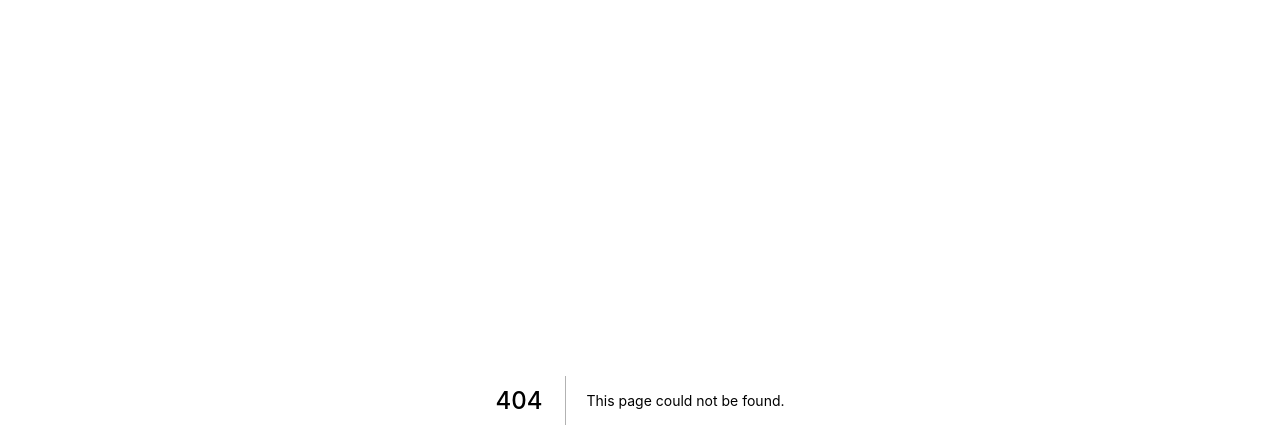
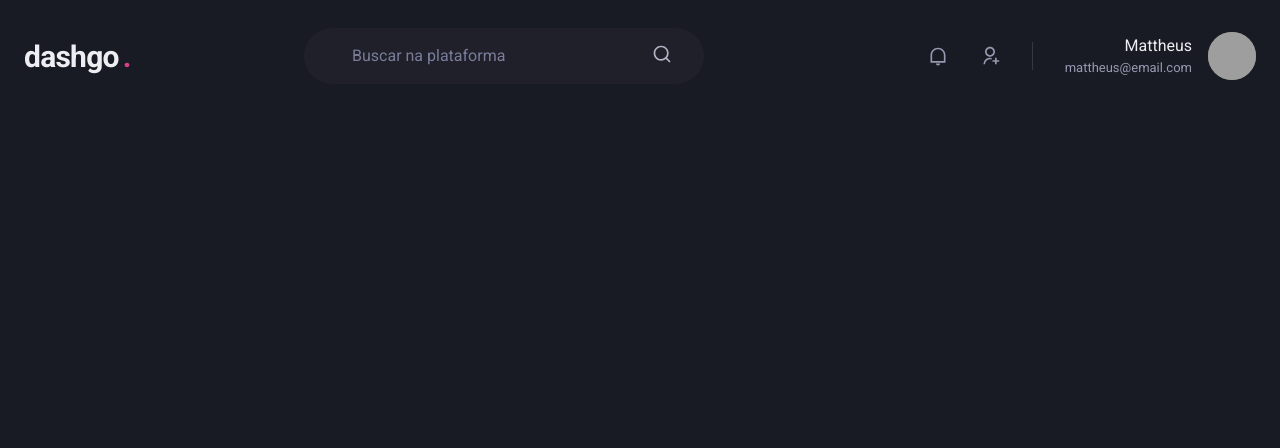
Before and after one commit to mattheuseinloft/dashgo, a Next.js app: page /dashboard in a window 1280 px wide. Before the commit this address had no page. Shown: the top 448 px of the page. Built offline with nearby package versions, Linux system fonts and the light colour scheme; grey boxes are pictures that could not be loaded.

Commit message:
feat(components/Header): add Header component

```diff
--- a/package.json
+++ b/package.json
@@ -16,7 +16,8 @@
     "framer-motion": "^6.3.1",
     "next": "12.1.5",
     "react": "18.0.0",
-    "react-dom": "18.0.0"
+    "react-dom": "18.0.0",
+    "react-icons": "^4.3.1"
   },
   "devDependencies": {
     "@types/node": "^17.0.25",
--- /dev/null
+++ b/src/components/Header.tsx
@@ -0,0 +1,81 @@
+import { Flex, Text, Input, Icon, HStack, Box, Avatar } from '@chakra-ui/react'
+import { RiSearchLine, RiNotificationLine, RiUserAddLine } from 'react-icons/ri'
+
+export default function Header() {
+  return (
+    <Flex
+      as="header"
+      w="100%"
+      maxWidth={1480}
+      h="20"
+      mx="auto"
+      mt="4"
+      px="6"
+      align="center"
+    >
+      <Text
+        fontSize="3xl"
+        fontWeight="bold"
+        letterSpacing="tight"
+        w="64"
+      >
+        dashgo
+        <Text as="span" ml="1" color="pink.500">.</Text>
+      </Text>
+
+      <Flex
+        as="label"
+        flex="1"
+        py="4"
+        px="8"
+        ml="6"
+        maxWidth={400}
+        alignSelf="center"
+        color="gray.200"
+        position="relative"
+        bg="gray.800"
+        borderRadius="full"
+      >
+        <Input
+          color="gray.50"
+          variant="unstyled"
+          px="4"
+          mr="4"
+          placeholder="Buscar na plataforma"
+          _placeholder={{ color: 'gray.400' }}
+        />
+
+        <Icon as={RiSearchLine} fontSize="20" />
+      </Flex>
+
+      <Flex
+        align="center"
+        ml="auto"
+      >
+        <HStack
+          spacing="8"
+          mx="8"
+          pr="8"
+          py="1"
+          color="gray.300"
+          borderRightWidth={1}
+          borderColor="gray.700"
+        >
+          <Icon as={RiNotificationLine} fontSize="20" />
+          <Icon as={RiUserAddLine} fontSize="20" />
+        </HStack>
+
+        <Flex align="center">
+          <Box mr="4" textAlign="right">
+            <Text>Mattheus</Text>
+            <Text color="gray.300" fontSize="small">
+              mattheus@email.com
+            </Text>
+          </Box>
+
+          <Avatar size="md" name="Mattheus" src="https://github.com/mattheuseinloft.png" />
+        </Flex>
+      </Flex>
+    </Flex>
+  );
+}
--- /dev/null
+++ b/src/pages/dashboard.tsx
@@ -0,0 +1,7 @@
+import Header from "../components/Header";
+
+export default function Dashboard() {
+  return (
+    <Header />
+  )
+}
```
Also changed, not shown: 2 other files (tests, documents, lock files or other folders).
